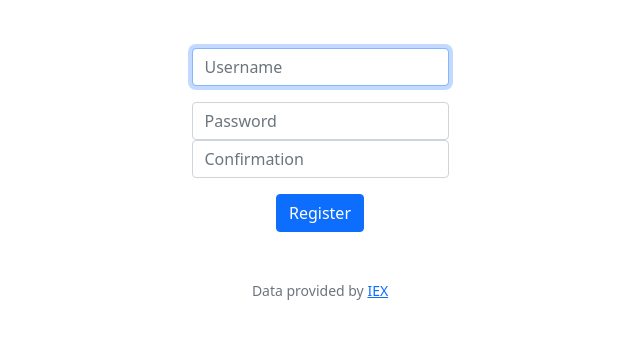
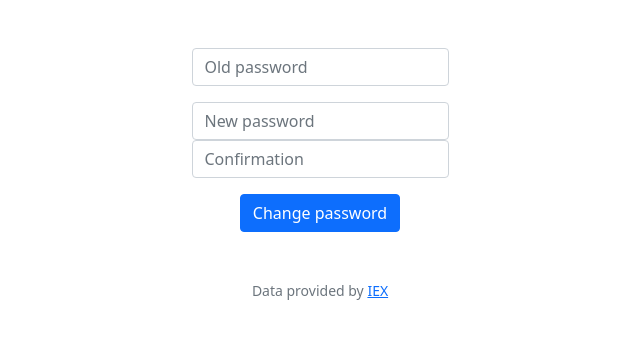
Before and after one commit to Stachu9/CS50-basic, a Flask app: template finance/templates/password_change.html in a window 1280 px wide. Shown: the part 76-415 px from the top of the page, without its empty margins (320-960 px from the left). Run offline with Flask 3, Linux system fonts and the light colour scheme; the template is opened without the code that fills it, so the values that code supplies are empty; some libraries are stand-ins or nearby versions.

Commit message:
Wed, Oct 11, 2023, 2:06 PM +02:00

```diff
--- a/finance/app.py
+++ b/finance/app.py
@@ -257,3 +257,37 @@ def sell():
             share["number"] = db.execute("SELECT SUM(num_shares) FROM transactions WHERE person_id = ? AND symbol = ?;", session["user_id"], share["symbol"])
 
     return render_template("sell.html", shares=shares)
+
+@app.route("/password_change", methods=["GET", "POST"])
+def password_change():
+    """Change password"""
+
+
+    if request.method == "POST":
+        oldPassword = request.form.get("old_password")
+        newPassword = request.form.get("new_password")
+        confirmation = request.form.get("confirmation")
+
+        # Check if there is already username in database
+        usernameInDatabase = db.execute("SELECT COUNT(*) FROM users WHERE username = ?;", username)
+
+        if not username or not usernameInDatabase[0]["COUNT(*)"] == 0:
+            return apology("provide another username", 400)
+
+        if not password or not(password == confirmation):
+            return apology("provide password and confirm", 400)
+
+        # Hash password and inserts data into database
+        hashedPassword = generate_password_hash(password)
+        db.execute("INSERT INTO users (username, hash) VALUES (?, ?);", username, hashedPassword)
+
+        # Query database for username
+        rows = db.execute("SELECT * FROM users WHERE username = ?", username)
+
+        # Remember which user has logged in
+        session["user_id"] = rows[0]["id"]
+
+        return redirect("/")
+
+    else:
+        return render_template("password_change.html")
--- a/finance/templates/password_change.html
+++ b/finance/templates/password_change.html
@@ -5,14 +5,14 @@
 {% endblock %}
 
 {% block main %}
-    <form action="/register" method="post">
+    <form action="/password_change" method="post">
         <div class="mb-3">
-            <input autocomplete="off" autofocus class="form-control mx-auto w-auto" id="username" name="username" placeholder="Username" type="text">
+            <input class="form-control mx-auto w-auto" id="old_password" name="old_password" placeholder="Old password" type="password">
         </div>
         <div class="mb-3">
-            <input class="form-control mx-auto w-auto" id="password" name="password" placeholder="Password" type="password">
+            <input class="form-control mx-auto w-auto" id="new_password" name="new_password" placeholder="New password" type="password">
             <input class="form-control mx-auto w-auto" id="confirmation" name="confirmation" placeholder="Confirmation" type="password">
         </div>
-        <button class="btn btn-primary" type="submit">Register</button>
+        <button class="btn btn-primary" type="submit">Change password</button>
     </form>
 {% endblock %}
```
